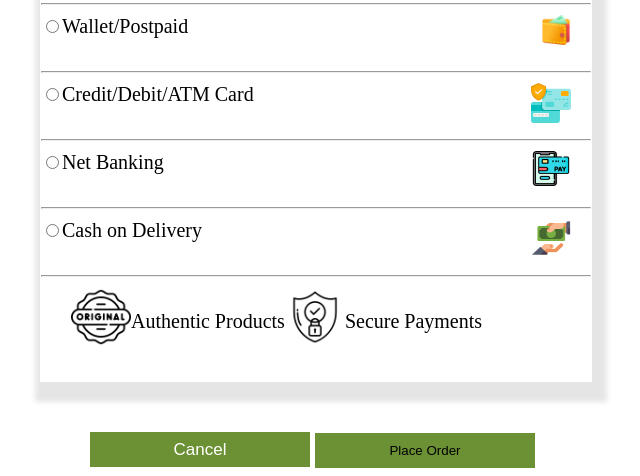
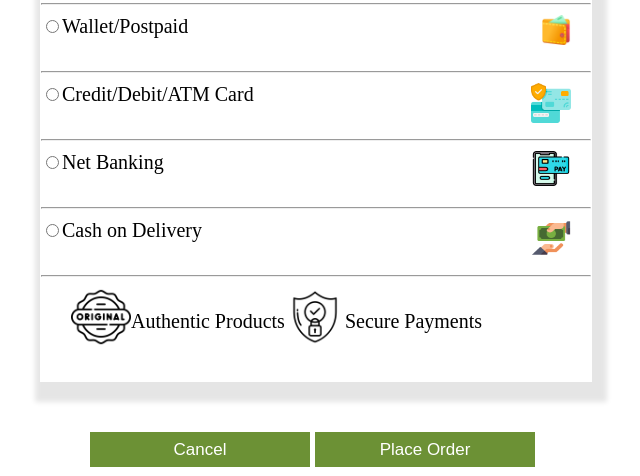
Before and after one commit to prathiusha22/prathiusha.sakthivel__web_project, a website: page html/bankdet.html in a window 1280 px wide. Shown: the part 338-814 px from the top of the page, without its empty margins (438-1078 px from the left). Drawn offline with Linux system fonts and the light colour scheme.

Commit message:
fix:fixed bugs in order placing page

```diff
--- a/assets/css/bankdet.css
+++ b/assets/css/bankdet.css
@@ -56,6 +56,8 @@ h4 {
 .but {
     height: 35px;
     width: 220px;
+    color: white;
+    font-size: 17px;
     border: 0px solid rgb(108, 145, 53);
     background-color: rgb(108, 145, 53);
 
--- a/html/bankdet.html
+++ b/html/bankdet.html
@@ -57,7 +57,7 @@
           <div class="cancel">
              <button class="but"><a href="buynow.html">Cancel</a></button>
              <!-- <a href="../html/orderplaced.html"></a> -->
-             <button class="but" type="submit">Place Order</a></button>
+             <button class="but" type="submit">Place Order</button>
           </div>
        </form>
         <!-- button -->
```
